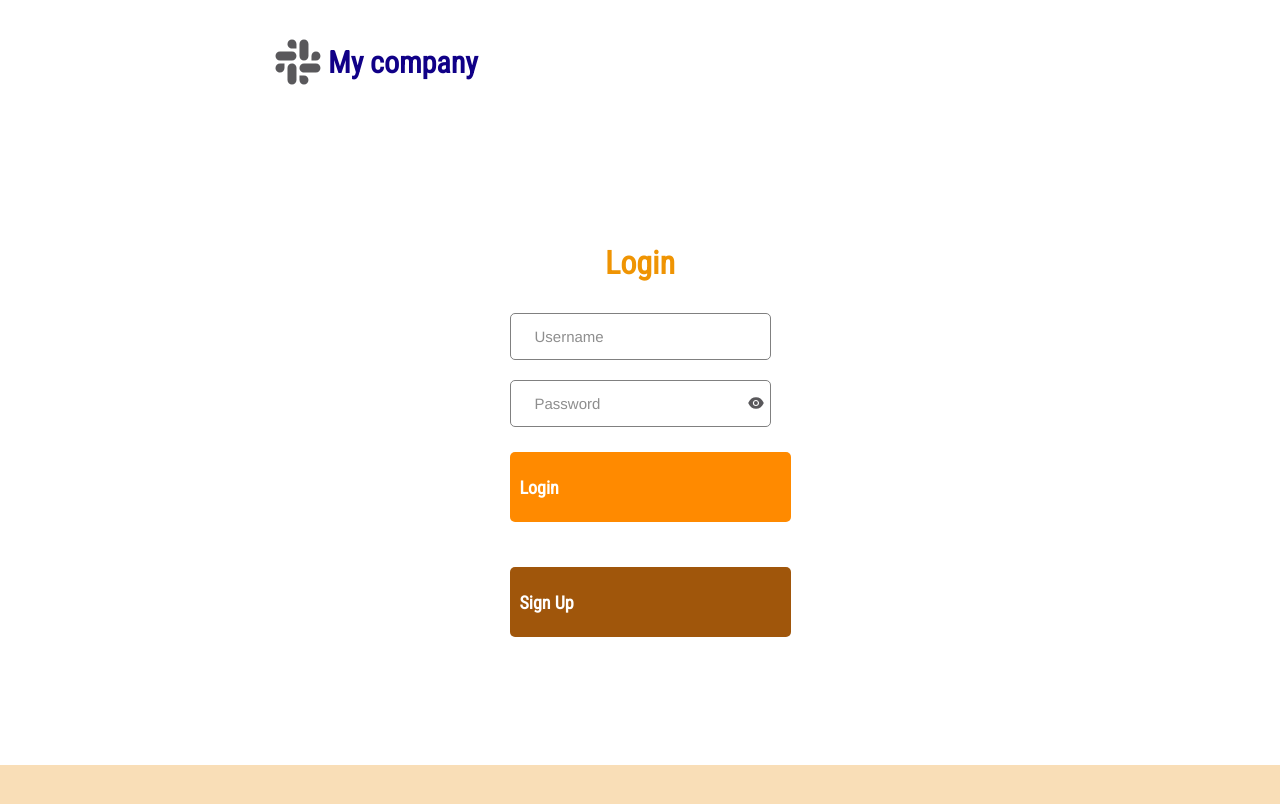
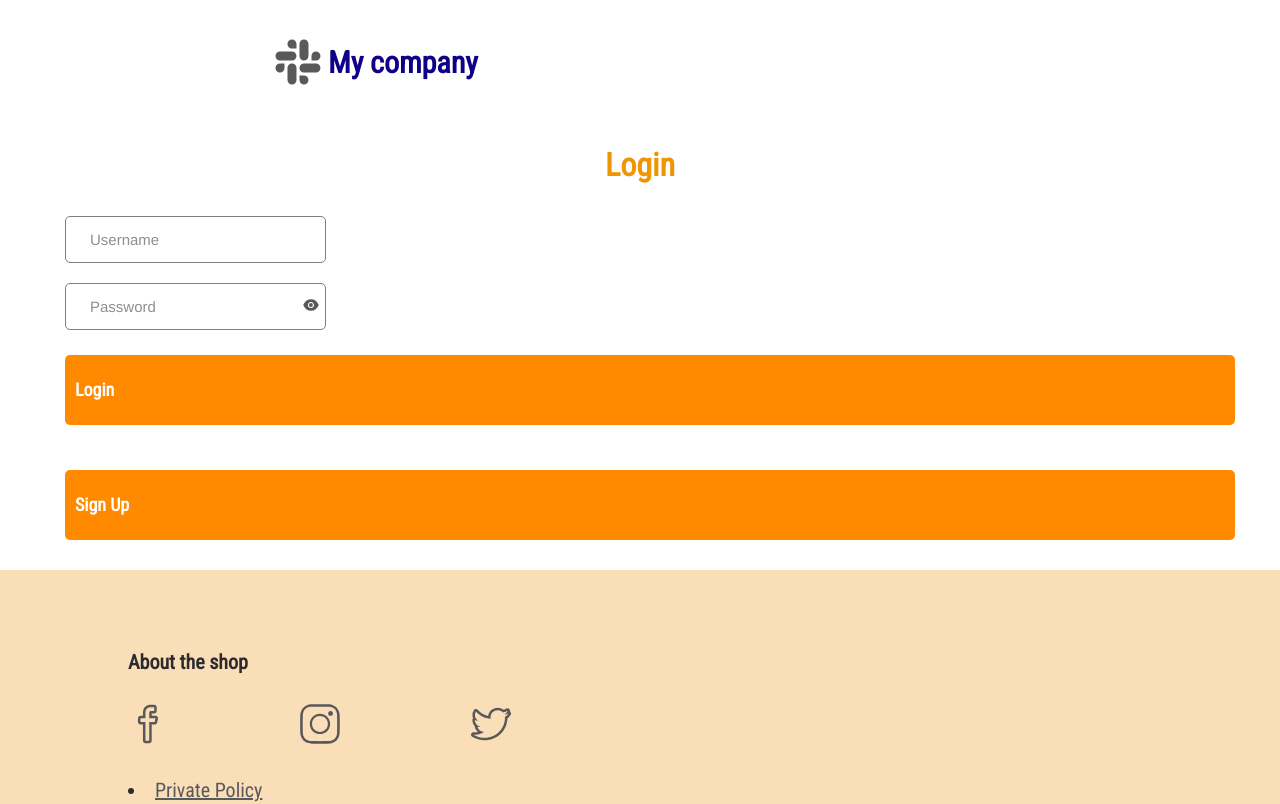
Before and after one commit to ShinyKiwis/bk-ecommerce, a React (Vite) app: page /login in a window 1280 px wide. Shown: the top 804 px of the page. Built offline with nearby package versions, Linux system fonts and the light colour scheme.

Commit message:
Update style to module.css

```diff
--- a/src/components/formInput.css
+++ /dev/null
@@ -1,69 +0,0 @@
-
-
-label{
-    font-size: 12px;
-    color: rgb(255, 166, 0);
-}
-
-
-
-.signUp {
-    display: flex;
-    align-items: center;
-    justify-content: center;
-    height: 80vh;
-    /* background: linear-gradient(
-        rgba(255, 255, 255, 0.7),
-        rgba(255, 255, 255, 0.3)
-      ),
-      url("https://images.pexels.com/photos/114979/pexels-photo-114979.jpeg?auto=compress&cs=tinysrgb&dpr=2&w=500");
-    background-size: cover;
-    background-position: center; */
-  }
-
-  form{
-      background-color: white;
-      padding: 0px 65px;
-      border-radius: 5px;
-  }
-
-  /* .center{
-    background-color: white;
-    padding: 0px 65px;
-    border-radius: 5px;
-}
-   */
-  h1{
-      color: rgb(239, 148, 3);
-      text-align: center;
-  }
-
-  button{
-      width: 100%;
-      height: 50px;
-      padding: 10px;
-      border: none;
-      background-color: #FF8A00;
-      color: white;
-      border-radius: 5px;
-      font-weight: bold;
-      font-size: 18px;
-      cursor: pointer;
-      margin-top: 15px;
-      margin-bottom: 30px;
-  }
-
-    .secondary{
-    width: 100%;
-    height: 50px;
-    padding: 10px;
-    border: none;
-    background-color: #a0560b;
-    color: white;
-    border-radius: 5px;
-    font-weight: bold;
-    font-size: 18px;
-    cursor: pointer;
-    margin-top: 15px;
-    margin-bottom: 30px;
-}
--- a/src/pages/Login.jsx
+++ b/src/pages/Login.jsx
@@ -2,7 +2,7 @@ import React, { useState } from 'react';
 import Header from "../components/Header/Header";
 import FormInput from "../components/InputField/InputField";
 import PasswordInput from "../components/PasswordField/PasswordInput";
-import"../components/formInput.css";
+import "../styles/Login.module.css"
 import { useNavigate } from "react-router-dom";
 import Footer from "../components/Footer/Footer";
 
--- a/src/styles/Login.module.css
+++ b/src/styles/Login.module.css
@@ -0,0 +1,69 @@
+
+
+label{
+    font-size: 12px;
+    color: rgb(255, 166, 0);
+}
+
+
+
+.signUp {
+    display: flex;
+    align-items: center;
+    justify-content: center;
+    height: 80vh;
+    /* background: linear-gradient(
+        rgba(255, 255, 255, 0.7),
+        rgba(255, 255, 255, 0.3)
+      ),
+      url("https://images.pexels.com/photos/114979/pexels-photo-114979.jpeg?auto=compress&cs=tinysrgb&dpr=2&w=500");
+    background-size: cover;
+    background-position: center; */
+  }
+
+  form{
+      background-color: white;
+      padding: 0px 65px;
+      border-radius: 5px;
+  }
+
+  /* .center{
+    background-color: white;
+    padding: 0px 65px;
+    border-radius: 5px;
+}
+   */
+  h1{
+      color: rgb(239, 148, 3);
+      text-align: center;
+  }
+
+  button{
+      width: 100%;
+      height: 50px;
+      padding: 10px;
+      border: none;
+      background-color: #FF8A00;
+      color: white;
+      border-radius: 5px;
+      font-weight: bold;
+      font-size: 18px;
+      cursor: pointer;
+      margin-top: 15px;
+      margin-bottom: 30px;
+  }
+
+    .secondary{
+    width: 100%;
+    height: 50px;
+    padding: 10px;
+    border: none;
+    background-color: #a0560b;
+    color: white;
+    border-radius: 5px;
+    font-weight: bold;
+    font-size: 18px;
+    cursor: pointer;
+    margin-top: 15px;
+    margin-bottom: 30px;
+}
--- a/src/styles/SignUp.module.css
+++ b/src/styles/SignUp.module.css
@@ -0,0 +1,69 @@
+
+
+label{
+    font-size: 12px;
+    color: rgb(255, 166, 0);
+}
+
+
+
+.signUp {
+    display: flex;
+    align-items: center;
+    justify-content: center;
+    height: 80vh;
+    /* background: linear-gradient(
+        rgba(255, 255, 255, 0.7),
+        rgba(255, 255, 255, 0.3)
+      ),
+      url("https://images.pexels.com/photos/114979/pexels-photo-114979.jpeg?auto=compress&cs=tinysrgb&dpr=2&w=500");
+    background-size: cover;
+    background-position: center; */
+  }
+
+  form{
+      background-color: white;
+      padding: 0px 65px;
+      border-radius: 5px;
+  }
+
+  /* .center{
+    background-color: white;
+    padding: 0px 65px;
+    border-radius: 5px;
+}
+   */
+  h1{
+      color: rgb(239, 148, 3);
+      text-align: center;
+  }
+
+  button{
+      width: 100%;
+      height: 50px;
+      padding: 10px;
+      border: none;
+      background-color: #FF8A00;
+      color: white;
+      border-radius: 5px;
+      font-weight: bold;
+      font-size: 18px;
+      cursor: pointer;
+      margin-top: 15px;
+      margin-bottom: 30px;
+  }
+
+    .secondary{
+    width: 100%;
+    height: 50px;
+    padding: 10px;
+    border: none;
+    background-color: #a0560b;
+    color: white;
+    border-radius: 5px;
+    font-weight: bold;
+    font-size: 18px;
+    cursor: pointer;
+    margin-top: 15px;
+    margin-bottom: 30px;
+}
```
Also changed, not shown: src/pages/SignUp.jsx (+34 -35 lines).
